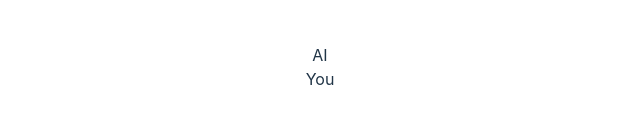
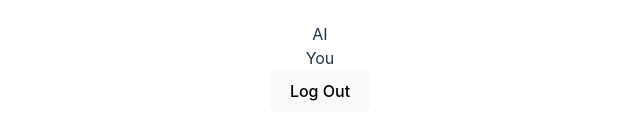
Before and after one commit to srijanmishra/Conversationally, a React (Vite) app in the folder examples/web_voice_chat/web_voice_chat_app/: page / in a window 1280 px wide. Shown: the part 333-472 px from the top of the page, without its empty margins (320-960 px from the left). Built offline with nearby package versions, Linux system fonts and the light colour scheme.

Commit message:
Implements correct redirection for login and newly implemented logout

```diff
--- a/examples/web_voice_chat/web_voice_chat_app/src/App.jsx
+++ b/examples/web_voice_chat/web_voice_chat_app/src/App.jsx
@@ -10,8 +10,9 @@ const App = () => {
     <BrowserRouter>
       <Routes>
 
-        <Route path="/landing" element={<LandingPage />} />
+        <Route path="/login" element={<LandingPage />} />
         <Route path="/" element={<ChatPage />} />
+        {/* <Route path="/settings" element={<Settings />} /> */}
       </Routes>
 
 
--- /dev/null
+++ b/examples/web_voice_chat/web_voice_chat_app/src/components/Logout.jsx
@@ -0,0 +1,14 @@
+import React from "react";
+import { useAuth0 } from "@auth0/auth0-react";
+
+const LogoutButton = () => {
+  const { logout } = useAuth0();
+
+  return (
+    <button onClick={() => logout({ logoutParams: { returnTo: window.location.origin + "/login" } })}>
+      Log Out
+    </button>
+  );
+};
+
+export default LogoutButton;
--- a/examples/web_voice_chat/web_voice_chat_app/src/pages/ChatPage.jsx
+++ b/examples/web_voice_chat/web_voice_chat_app/src/pages/ChatPage.jsx
@@ -1,4 +1,5 @@
 import React from 'react';
+import LogoutButton from '../components/Logout';
 
 export const ChatPage = () => {
     console.log('ChatPage');
@@ -9,6 +10,7 @@ export const ChatPage = () => {
         <div>
             You
         </div>
+        <LogoutButton />
 
     </>
 }
```
